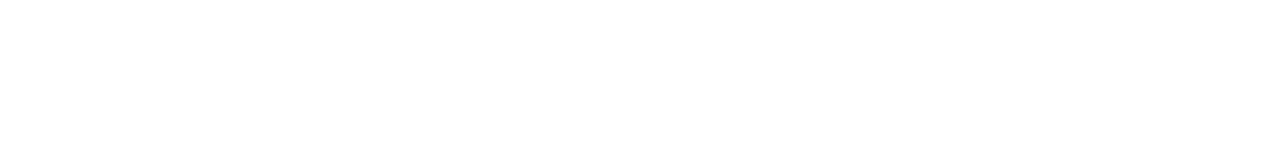
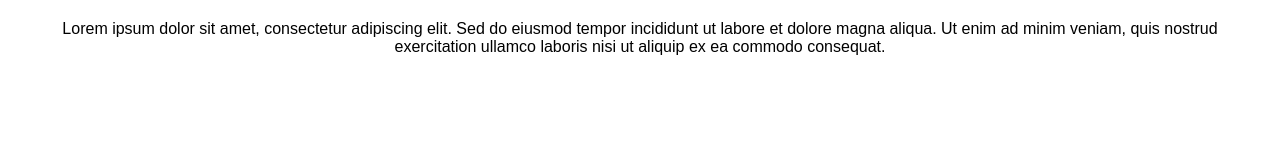
Before and after one commit to RattaphumKaenmuang/SPA_webtest, a plain HTML site: page index.html in a window 1280 px wide. Drawn offline with Linux system fonts and the light colour scheme.

Commit message:
nginx ubuntu server test1

```diff
--- a/index.html
+++ b/index.html
@@ -4,8 +4,15 @@
     <meta charset="UTF-8">
     <meta name="viewport" content="width=device-width, initial-scale=1.0">
     <title>YOU SHOULD KILL YOURSELF, NOW!!!</title>
+    <style>
+        body {
+            font-family: Arial, sans-serif;
+            margin: 20px;
+            text-align: center;
+        }
+    </style>
 </head>
 <body>
-
+    <p>Lorem ipsum dolor sit amet, consectetur adipiscing elit. Sed do eiusmod tempor incididunt ut labore et dolore magna aliqua. Ut enim ad minim veniam, quis nostrud exercitation ullamco laboris nisi ut aliquip ex ea commodo consequat.</p>
 </body>
 </html>
```
